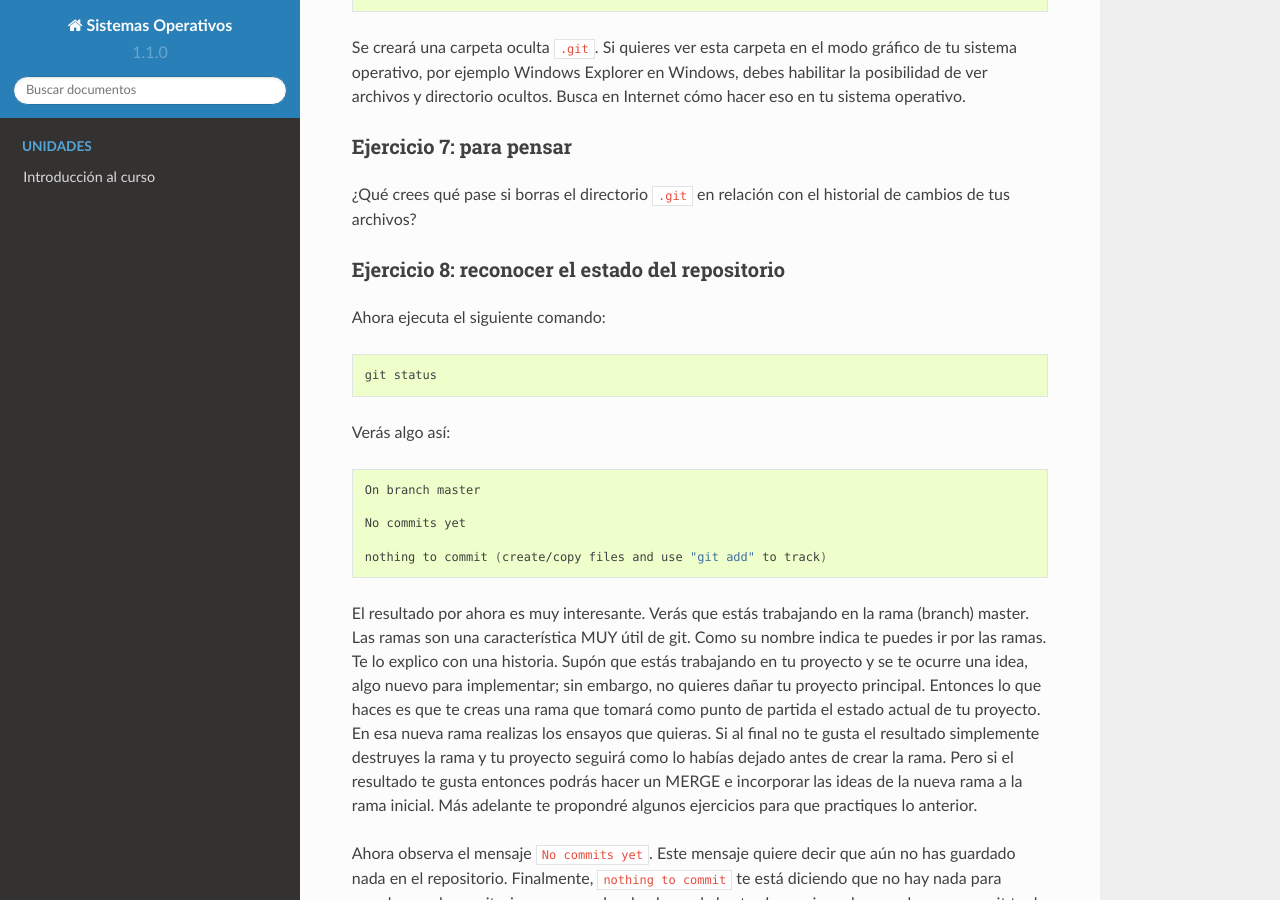
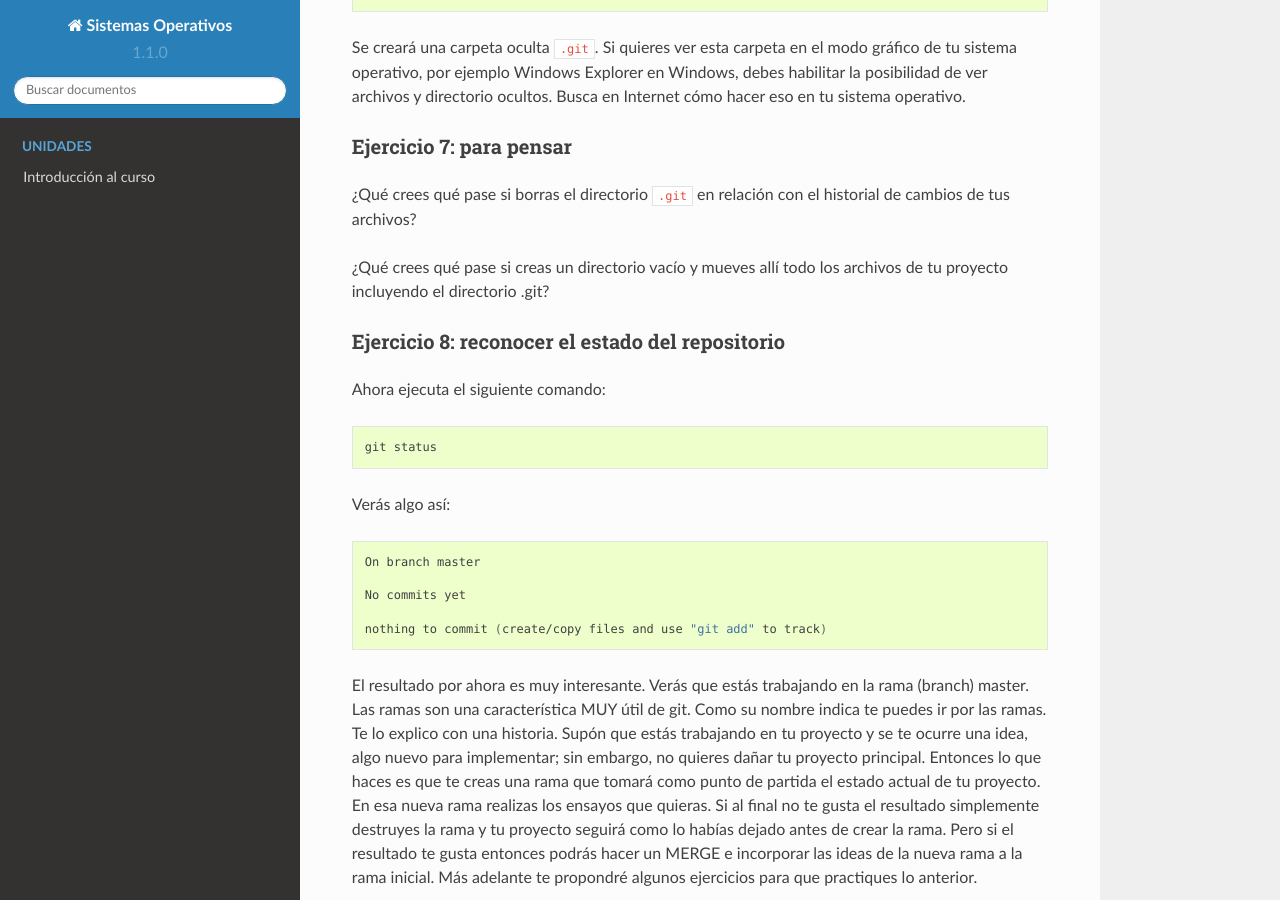
Before and after one commit to juanferfranco/sistemasoperativos, a Sphinx documentation site: the page built from docs/_unidad1/introGit.rst, in a window 1280 px wide and 900 px high, scrolled down 5336 px. Built offline with Sphinx 7.4.7 and the Read the Docs theme 2.0.0, drawn with Linux system fonts in a browser that asks for light colours; pages that are not in the unit, such as notebooks, are missing from menus.

Commit message:
add a new question to ejercicio 7

```diff
--- a/docs/_unidad1/introGit.rst
+++ b/docs/_unidad1/introGit.rst
@@ -282,6 +282,9 @@ Ejercicio 7: para pensar
 
 ¿Qué crees qué pase si borras el directorio ``.git`` en relación con el historial
 de cambios de tus archivos?
+
+¿Qué crees qué pase si creas un directorio vacío y mueves allí todo los archivos
+de tu proyecto incluyendo el directorio .git?
 
 Ejercicio 8: reconocer el estado del repositorio
 ^^^^^^^^^^^^^^^^^^^^^^^^^^^^^^^^^^^^^^^^^^^^^^^^^^
```
